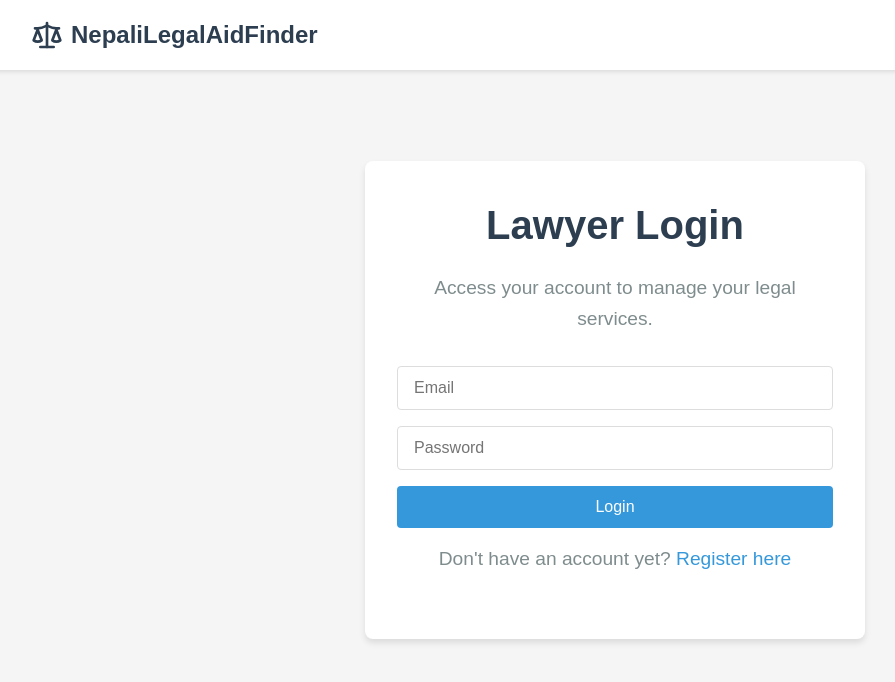
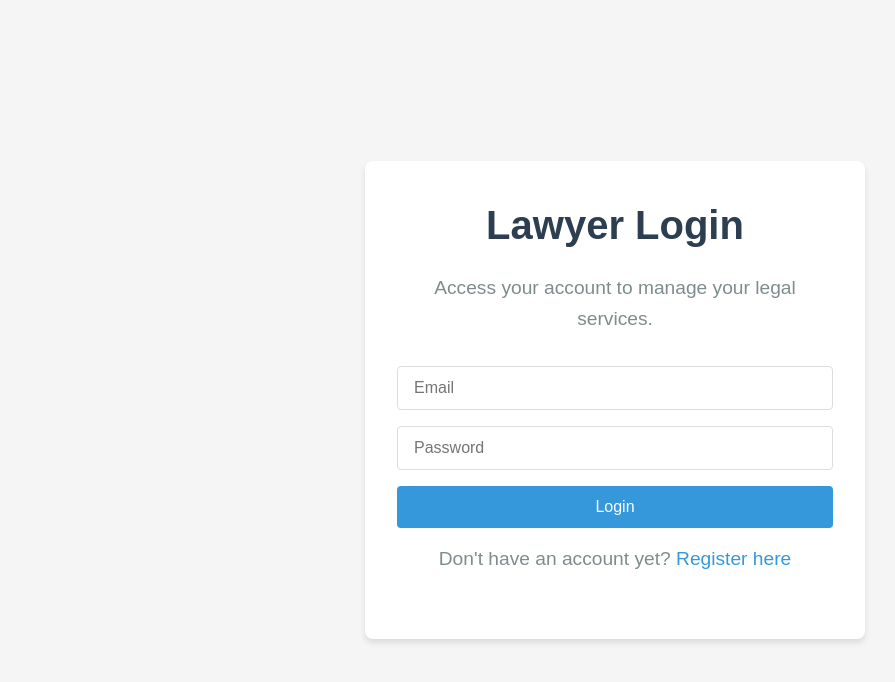
Before and after one commit to ShreyShakya/nepali-legal-aid-finder, a React (Vite) app in the folder legalaidfrontend/: page /lawyer-login in a window 1280 px wide. Shown: the top 682 px of the page, without its empty margins (25-920 px from the left). Built offline with nearby package versions, Linux system fonts and the light colour scheme.

Commit message:
removed headers from login & registration pages

```diff
--- a/legalaidfrontend/src/components/Auth/ClientLogin.jsx
+++ b/legalaidfrontend/src/components/Auth/ClientLogin.jsx
@@ -57,15 +57,6 @@ export default function ClientLogin() {
       animate="visible"
       variants={fadeIn}
     >
-      <header className={styles.header}>
-        <div className={styles.headerContainer}>
-          <div className={styles.logo}>
-            <Scale className={styles.logoIcon} />
-            <span>NepaliLegalAidFinder</span>
-          </div>
-        </div>
-      </header>
-
       <section className={styles.hero}>
         <div className={styles.heroContainer}>
           <motion.div className={styles.heroContent}>
--- a/legalaidfrontend/src/components/Auth/ClientLogin.module.css
+++ b/legalaidfrontend/src/components/Auth/ClientLogin.module.css
@@ -5,43 +5,6 @@
     font-family: 'Arial', sans-serif;
     display: flex;
     flex-direction: column;
-  }
-
-  /* Header styles */
-  .header {
-    background-color: #fff;
-    box-shadow: 0 2px 4px rgba(0, 0, 0, 0.1);
-    padding: 1rem 0;
-    position: fixed;
-    width: 100%;
-    top: 0;
-    z-index: 1000;
-  }
-
-  .headerContainer {
-    max-width: 1200px;
-    margin: 0 auto;
-    display: flex;
-    align-items: center;
-    padding: 0 1rem;
-  }
-
-  .logo {
-    display: flex;
-    align-items: center;
-    gap: 0.5rem;
-  }
-
-  .logoIcon {
-    width: 2rem;
-    height: 2rem;
-    color: #2c3e50;
-  }
-
-  .logo span {
-    font-size: 1.5rem;
-    font-weight: bold;
-    color: #2c3e50;
   }
 
   /* Hero section styles */
--- a/legalaidfrontend/src/components/Auth/ClientRegistration.jsx
+++ b/legalaidfrontend/src/components/Auth/ClientRegistration.jsx
@@ -64,14 +64,6 @@ export default function ClientRegistration() {
       animate="visible"
       variants={fadeIn}
     >
-      <header className={styles.header}>
-        <div className={styles.headerContainer}>
-          <div className={styles.logo}>
-            <Scale className={styles.logoIcon} />
-            <span>NepaliLegalAidFinder</span>
-          </div>
-        </div>
-      </header>
 
       <section className={styles.hero}>
         <div className={styles.heroContainer}>
--- a/legalaidfrontend/src/components/Auth/ClientRegistration.module.css
+++ b/legalaidfrontend/src/components/Auth/ClientRegistration.module.css
@@ -5,43 +5,6 @@
     font-family: 'Arial', sans-serif;
     display: flex;
     flex-direction: column;
-  }
-
-  /* Header styles */
-  .header {
-    background-color: #fff;
-    box-shadow: 0 2px 4px rgba(0, 0, 0, 0.1);
-    padding: 1rem 0;
-    position: fixed;
-    width: 100%;
-    top: 0;
-    z-index: 1000;
-  }
-
-  .headerContainer {
-    max-width: 1200px;
-    margin: 0 auto;
-    display: flex;
-    align-items: center;
-    padding: 0 1rem;
-  }
-
-  .logo {
-    display: flex;
-    align-items: center;
-    gap: 0.5rem;
-  }
-
-  .logoIcon {
-    width: 2rem;
-    height: 2rem;
-    color: #2c3e50;
-  }
-
-  .logo span {
-    font-size: 1.5rem;
-    font-weight: bold;
-    color: #2c3e50;
   }
 
   /* Hero section styles */
--- a/legalaidfrontend/src/components/Auth/LawyerLogin.jsx
+++ b/legalaidfrontend/src/components/Auth/LawyerLogin.jsx
@@ -59,14 +59,6 @@ export default function LawyerLogin() {
       animate="visible"
       variants={fadeIn}
     >
-      <header className={styles.header}>
-        <div className={styles.headerContainer}>
-          <div className={styles.logo}>
-            <Scale className={styles.logoIcon} />
-            <span>NepaliLegalAidFinder</span>
-          </div>
-        </div>
-      </header>
 
       <section className={styles.loginSection}>
         <div className={styles.loginContainer}>
--- a/legalaidfrontend/src/components/Auth/LawyerLogin.module.css
+++ b/legalaidfrontend/src/components/Auth/LawyerLogin.module.css
@@ -2,42 +2,6 @@
     min-height: 100vh;
     background-color: #f5f5f5;
     font-family: 'Arial', sans-serif;
-  }
-
-  .header {
-    background-color: #fff;
-    box-shadow: 0 2px 4px rgba(0, 0, 0, 0.1);
-    padding: 1rem 0;
-    position: fixed;
-    width: 100%;
-    top: 0;
-    z-index: 1000;
-  }
-
-  .headerContainer {
-    max-width: 1200px;
-    margin: 0 auto;
-    display: flex;
-    align-items: center;
-    padding: 0 1rem;
-  }
-
-  .logo {
-    display: flex;
-    align-items: center;
-    gap: 0.5rem;
-  }
-
-  .logoIcon {
-    width: 2rem;
-    height: 2rem;
-    color: #2c3e50;
-  }
-
-  .logo span {
-    font-size: 1.5rem;
-    font-weight: bold;
-    color: #2c3e50;
   }
 
   .loginSection {
--- a/legalaidfrontend/src/components/Auth/LawyerRegistration.jsx
+++ b/legalaidfrontend/src/components/Auth/LawyerRegistration.jsx
@@ -77,15 +77,6 @@ export default function LawyerRegistration() {
       animate="visible"
       variants={fadeIn}
     >
-      <header className={styles.header}>
-        <div className={styles.headerContainer}>
-          <div className={styles.logo}>
-            <Scale className={styles.logoIcon} />
-            <span>NepaliLegalAidFinder</span>
-          </div>
-        </div>
-      </header>
-
       <section className={styles.hero}>
         <div className={styles.heroContainer}>
           <motion.div className={styles.heroContent}>
--- a/legalaidfrontend/src/components/Auth/LawyerRegistration.module.css
+++ b/legalaidfrontend/src/components/Auth/LawyerRegistration.module.css
@@ -5,43 +5,6 @@
   font-family: 'Arial', sans-serif;
   display: flex;
   flex-direction: column;
-}
-
-/* Header styles */
-.header {
-  background-color: #fff;
-  box-shadow: 0 2px 4px rgba(0, 0, 0, 0.1);
-  padding: 1rem 0;
-  position: fixed;
-  width: 100%;
-  top: 0;
-  z-index: 1000;
-}
-
-.headerContainer {
-  max-width: 1200px;
-  margin: 0 auto;
-  display: flex;
-  align-items: center;
-  padding: 0 1rem;
-}
-
-.logo {
-  display: flex;
-  align-items: center;
-  gap: 0.5rem;
-}
-
-.logoIcon {
-  width: 2rem;
-  height: 2rem;
-  color: #2c3e50;
-}
-
-.logo span {
-  font-size: 1.5rem;
-  font-weight: bold;
-  color: #2c3e50;
 }
 
 /* Hero section styles */
--- a/legalaidfrontend/src/pages/BrowseLawyers.jsx
+++ b/legalaidfrontend/src/pages/BrowseLawyers.jsx
@@ -121,12 +121,8 @@ export default function BrowseLawyers() {
     setSearchParams({ service: serviceToSearch });
   };
 
+  // Updated function to allow all users to view profiles
   const handleViewProfile = (lawyerId) => {
-    const token = localStorage.getItem("clientToken");
-    if (!token) {
-      navigate("/client-login");
-      return;
-    }
     navigate(`/lawyer-profile/${lawyerId}`);
   };
 
--- a/legalaidfrontend/src/pages/LandingPage.module.css
+++ b/legalaidfrontend/src/pages/LandingPage.module.css
@@ -193,10 +193,10 @@ button {
 .hero {
   padding: 10rem 0 6rem;
   background-color: #f8fafc;
-  background-image: url('/images/abc.jpg');
+  background-image: url('/images/bg.jpg');
   background-position: center;
+  background-size: cover;
   background-repeat: no-repeat;
-  filter: opacity(1);
   position: relative;
 }
 
@@ -216,7 +216,7 @@ button {
 
 .hero p {
   font-size: 1.2rem;
-  color: gray;
+  color: white;
   margin-bottom: 2.5rem;
   max-width: 600px;
   margin-left: auto;
```
Also changed, not shown: 4 other files (tests, documents, lock files or other folders).
